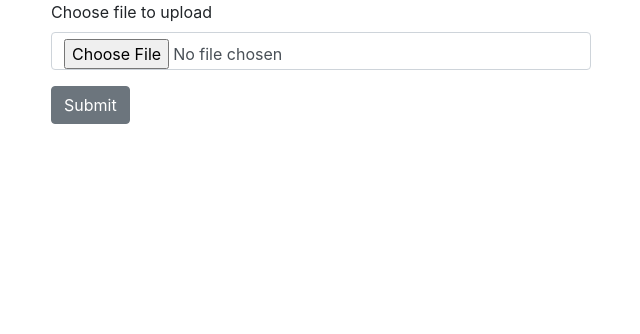
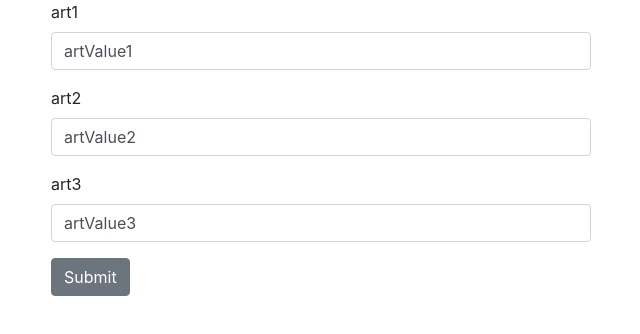
Before and after one commit to UniquelySimilar/vue-sandbox, a Vue app: page / in a window 1280 px wide. Shown: the top 334 px of the page, without its empty margins (34-674 px from the left). Built offline with nearby package versions, Linux system fonts and the light colour scheme.

Commit message:
stackoverflow: input bound object array

```diff
--- a/src/App.vue
+++ b/src/App.vue
@@ -1,16 +1,16 @@
 <template>
   <div id="app" class="container">
-    <file-upload />
+    <input-bound-object-array />
   </div>
 </template>
 
 <script>
-  import FileUpload from '@/components/vue-help-forum/misc/FileUpload'
+  import InputBoundObjectArray from '@/components/stackoverflow/input-bound-object-array/InputBoundObjectArray'
 
   export default {
     name: 'App',
     components: {
-      FileUpload
+      InputBoundObjectArray
     },
     data() {
       return {
--- /dev/null
+++ b/src/components/stackoverflow/input-bound-object-array/InputBoundObjectArray.vue
@@ -0,0 +1,39 @@
+<template>
+  <div class="input-bound-object-array">
+    <div class="row">
+      <div class="col-md-6">
+        <form @submit.prevent="submitForm">
+          <div class="form-group" v-for="(option, i) in article" :key="i">
+            <label>{{ option.id }}</label>
+            <input type="text" class="form-control" v-model="option.value"
+              required />
+          </div>
+          <button type="submit" class="btn btn-secondary">Submit</button>
+        </form>
+      </div>
+    </div>
+  </div>
+</template>
+
+<script>
+  export default {
+    data() {
+      return {
+        article: [
+          { id: 'art1', value: 'artValue1' },
+          { id: 'art2', value: 'artValue2' },
+          { id: 'art3', value: 'artValue3' }
+          // There are about 50 objects
+        ]
+      }
+    },
+    methods: {
+      submitForm() {
+        // 'this.article' is updated as the input values are changed, so at this point
+        // you have the data changes, so you can process it as needed, i.e. POST to REST endpoint
+        console.log(this.article);
+      }
+    }
+
+  }
+</script>
```
Also changed, not shown: src/components/stackoverflow/input-bound-object-array/Article.vue (added).
